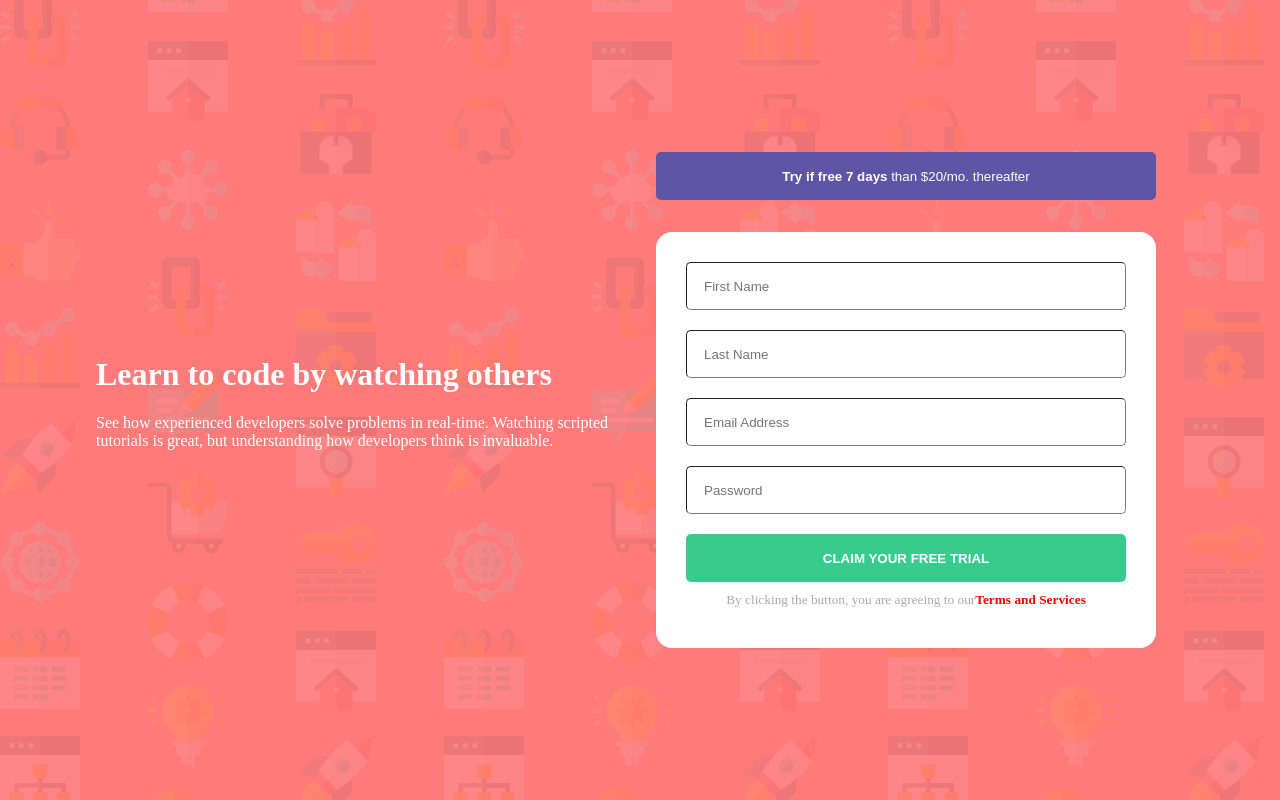
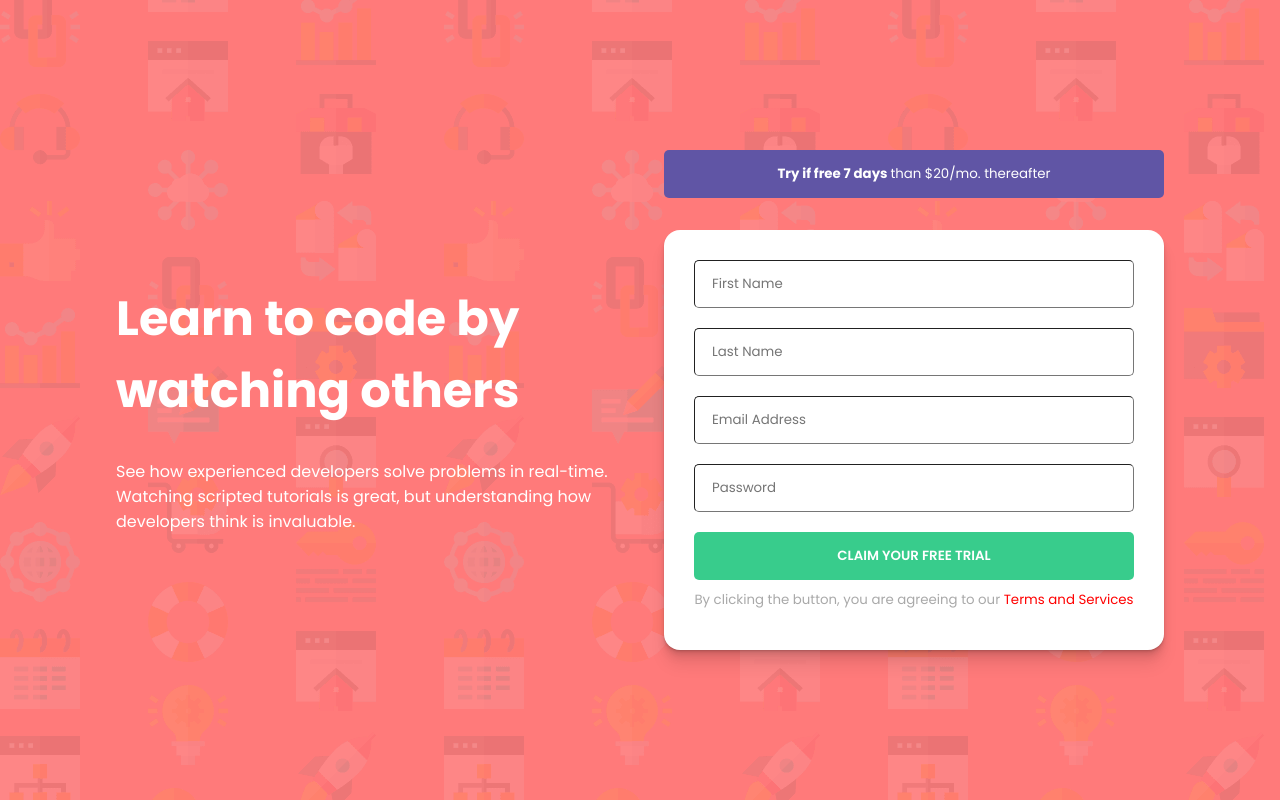
Before and after one commit to olaide-hok/Task-Title-Single-Page-Responsiveness-and-Media-Queries, a plain HTML site: page index.html in a window 1280 px wide. Drawn offline with Linux system fonts and the light colour scheme.

Commit message:
Add media query styles

```diff
--- a/index.html
+++ b/index.html
@@ -14,7 +14,7 @@
   </head>
   <body>
     <main>
-      <div>
+      <div class="hero_text">
         <h1>Learn to code by watching others</h1>
         <p>
           See how experienced developers solve problems in real-time. Watching
@@ -24,17 +24,17 @@
       </div>
 
       <div>
-        <button class="trial_btn"> <strong> Try if free 7 days </strong> than $20/mo. thereafter </button>
+        <button class="btn trial_btn"> <strong> Try if free 7 days </strong> than $20/mo. thereafter </button>
         <div class="form_div">
           <form>
-            <input type="text" placeholder="First Name" />
-            <input type="text" placeholder="Last Name" />
-            <input type="text" placeholder="Email Address" />
-            <input type="text" placeholder="Password" />
+            <input type="text" placeholder="First Name" required/>
+            <input type="text" placeholder="Last Name" required/>
+            <input type="text" placeholder="Email Address" required/>
+            <input type="text" placeholder="Password" required/>
 
-            <button class="claim_trial">Claim Your Free Trial</button>
+            <button class="btn claim_trial" type="submit">Claim Your Free Trial</button>
           </form>
-          <small>By clicking the button, you are agreeing to our <strong>Terms and Services</strong></small>
+          <small>By clicking the button, you are agreeing to our  <a> Terms and Services</a></small>
 
         </div>
       </div>
--- a/styles.css
+++ b/styles.css
@@ -1,6 +1,8 @@
-@import url("https://fonts.googleapis.com/css2?family=Poppins:wght@300;400;600;700&display=swap");
+@import url("https://fonts.googleapis.com/css2?family=Poppins:wght@400;500;600;700&display=swap");
+
 * {
   box-sizing: border-box;
+  font-family: "Poppins", sans-serif;
 }
 
 body {
@@ -12,7 +14,7 @@ body {
 main {
   display: grid;
   grid-template-columns: 1fr 1fr;
-  grid-gap: 2rem;
+  grid-gap: 3rem;
   align-items: center;
   justify-content: center;
   position: absolute;
@@ -20,14 +22,23 @@ main {
   left: 50%;
   margin-right: -50%;
   padding: 6rem;
-  transform: translate(-50%, -50%)
+  transform: translate(-50%, -50%);
 }
 
 h1 {
-    font-weight: 600;
+  font-weight: 700;
 }
-h1, p {
+h1,
+p {
   text-align: left;
+}
+
+.hero_text {
+  width: 500px;
+}
+
+.hero_text h1 {
+  font-size: 3rem;
 }
 
 .form_div {
@@ -35,7 +46,9 @@ h1, p {
   border-radius: 1rem;
   padding: 30px;
   width: 500px;
-
+  box-shadow: rgba(0, 0, 0, 0.07) 0px 1px 1px, rgba(0, 0, 0, 0.07) 0px 2px 2px,
+    rgba(0, 0, 0, 0.07) 0px 4px 4px, rgba(0, 0, 0, 0.07) 0px 8px 8px,
+    rgba(0, 0, 0, 0.07) 0px 16px 16px;
 }
 
 form {
@@ -47,6 +60,7 @@ form input {
   height: 3rem;
   border-radius: 5px;
   border-width: 1px;
+  font-family: "Poppins", sans-serif;
 }
 
 input[type="text"]::placeholder {
@@ -55,45 +69,92 @@ input[type="text"]::placeholder {
 
 input[type="text"]:focus {
   text-indent: 1rem;
+  border-color: hsl(246, 25%, 77%);
+}
+
+input:required:focus {
+    border-color: hsl(0, 100%, 74%);
 }
 
 /* Button */
+.btn {
+  color: white;
+  height: 3rem;
+  font-family: "Poppins", sans-serif;
+
+
+}
+
+.btn:hover {
+    cursor: pointer;
+    box-shadow: rgba(0, 0, 0, 0.07) 0px 1px 1px, rgba(0, 0, 0, 0.07) 0px 2px 2px,
+    rgba(0, 0, 0, 0.07) 0px 4px 4px, rgba(0, 0, 0, 0.07) 0px 8px 8px,
+    rgba(0, 0, 0, 0.07) 0px 16px 16px;
+}
+
 .trial_btn {
   background-color: hsl(248, 32%, 49%);
   width: 500px;
-    height: 3rem;
   text-align: center;
   margin-bottom: 2rem;
   border-width: 0px;
   border-style: none;
   border-color: white;
-    color: white;
   border-radius: 5px;
 }
 
 .claim_trial {
   background-color: hsl(154, 59%, 51%);
-    color: white;
-    height: 3rem;
   border-radius: 5px;
   text-transform: uppercase;
   font-weight: 600;
   border-style: none;
+}
 
-}
 
 small {
   color: darkgray;
-    display: flex;
-    justify-content: center;
   margin: 10px auto;
-    align-items: center;
+  text-align: center;
+  display: block;
 }
 
-small strong {
+small a {
   color: red;
 }
 
+/* Media Queries */
+@media (max-width: 375px) {
+  main {
+    display: block;
+    padding: 0;
+  }
+
+  h1,
+  p {
+    text-align: center;
+  }
+
+  .hero_text {
+    width: 320px;
+    margin-bottom: 5rem;
+  }
+
+  .hero_text h1 {
+    font-size: 2rem;
+  }
+
+  .form_div {
+    padding: 20px;
+    width: 321px;
+  }
+
+  .trial_btn {
+    width: 321px;
+    height: 5rem;
+    padding: 1rem 4rem;
+  }
+}
 /*
 - Blue: hsl(248, 32%, 49%)
 Green: hsl(154, 59%, 51%)
```
Lines whose indentation alone changed are shown as unchanged.
